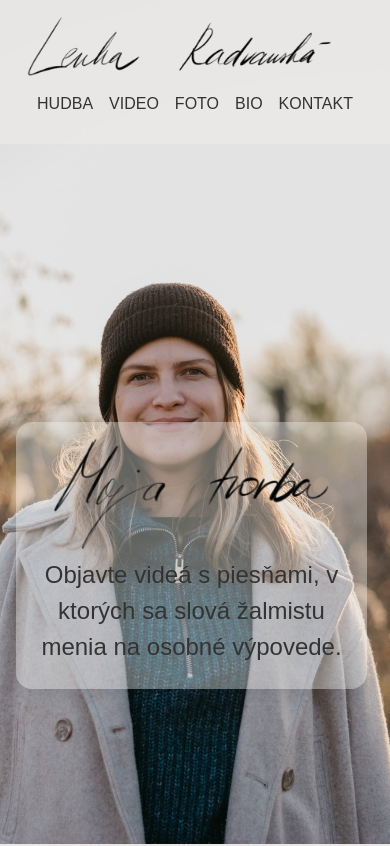
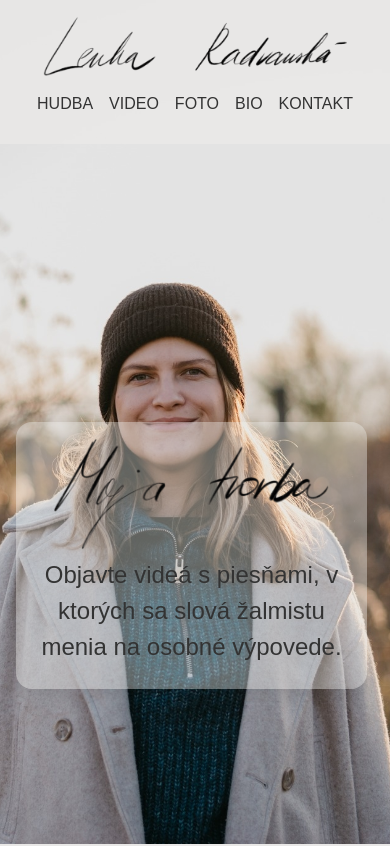
Before and after one commit to roberto123454321/lenkaRadvanska, a React (Vite) app: page / in a window 390 px wide. Shown: the top 846 px of the page. Built offline with nearby package versions, Linux system fonts and the light colour scheme; a web font is replaced by a local one.

Commit message:
header - mobile fix logo not centered

```diff
--- a/src/components/Header.css
+++ b/src/components/Header.css
@@ -49,5 +49,6 @@ nav a {
   .logo {
   padding-top: 1rem;
   padding-bottom: 1rem;
+  padding-right: 0rem;
   }
 }
```
